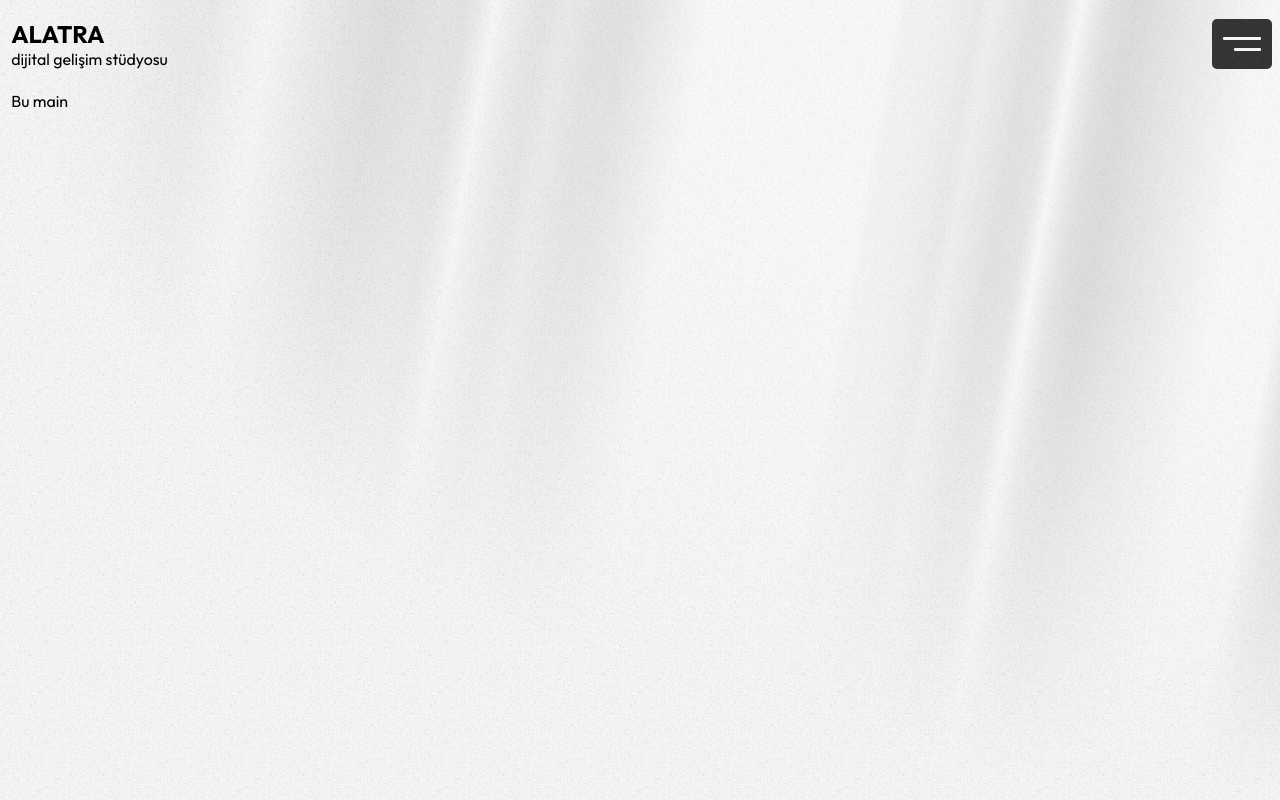
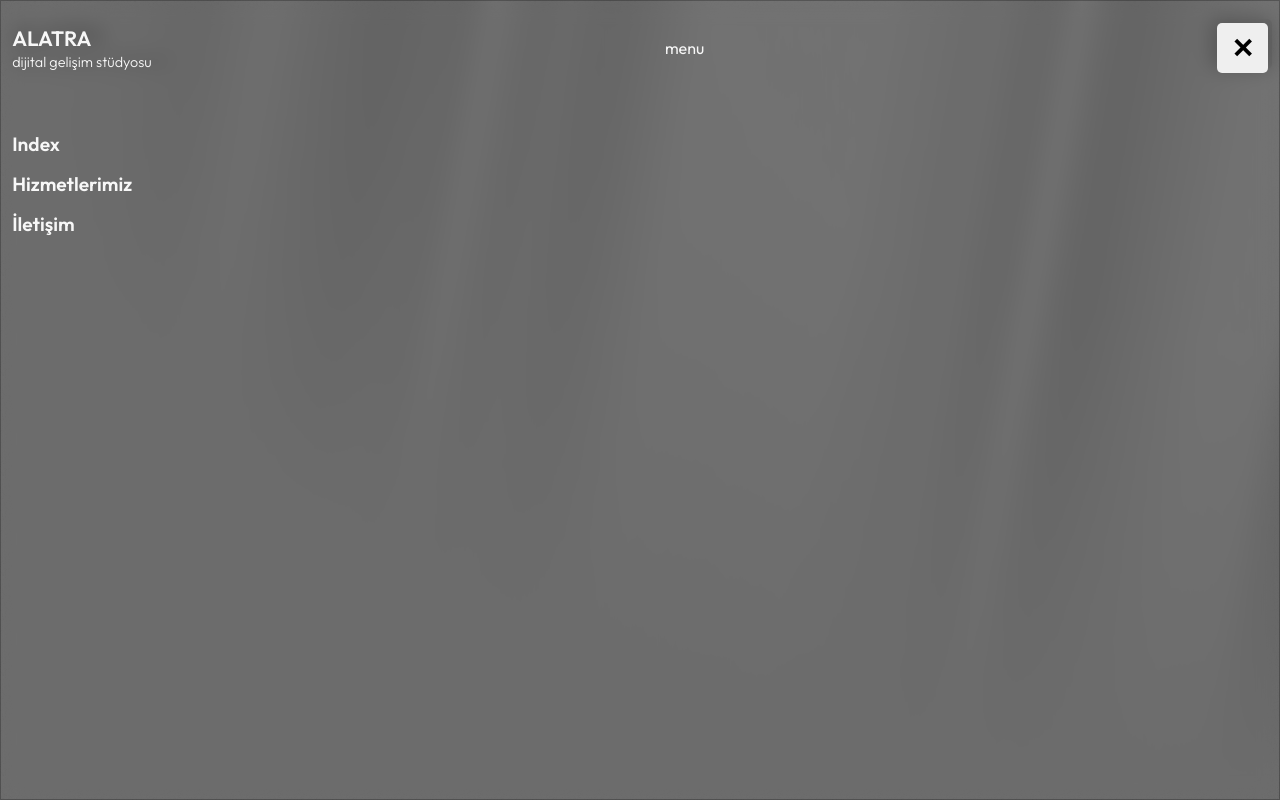
Before and after one commit to salimalitarikz/alatra2024, a plain HTML site: page index.html in a window 1280 px wide. Both pictures are taken after a click on the button 1241 px from the left and 43 px from the top of the page. Shown: the top 800 px of the page. Drawn offline with Linux system fonts and the light colour scheme.

Commit message:
initial-2

```diff
--- a/index.html
+++ b/index.html
@@ -17,15 +17,44 @@
         <div id="nav_middle">links</div>
         <div id="nav_right">Proje Başlat</div>
 
-        <button id="menu_button">
+        <button onclick="menuToggle()" id="menu_button">
             <span></span>
             <span></span>
         </button>
     </nav>
 
-    <main>
+    <menu id="menu">
+        <div id="menu_header">
+            <div>
+                <h1>ALATRA</h1>
+                <span>dijital gelişim stüdyosu</span>
+            </div>
+            <div>menu</div>
+            <button onclick="menuToggle()">&#x2715;</button>
+        </div>
+
+        <div id="menu_links">
+            <a href="#">Index</a>
+            <a href="#">Hizmetlerimiz</a>
+            <a href="#">İletişim</a>
+        </div>
+
+        <div id="menu_footer">
+
+        </div>
+
+
+    </menu>
+
+    <main id="main">
         Bu main
     </main>
 
+
+
+
+
+    <!-- // js files -->
+    <script src="site.js"></script>
 </body>
 </html>
--- a/site.js
+++ b/site.js
@@ -0,0 +1,7 @@
+function menuToggle() {
+    let menu = document.getElementById("menu");
+    let main = document.getElementById("main");
+
+    menu.classList.toggle("menu_active");
+    main.classList.toggle("main_disabled");
+}
--- a/style.scss
+++ b/style.scss
@@ -3,7 +3,8 @@
 
 //root
 
-$gray_light:#f5f5f5;
+$white:#f7f7f7;
+$gray_light:#dbdbdb;
 $gray_normal:#8f8f8f;
 $gray_dark:#333333;
 $orange:#ff1e00;
@@ -15,6 +16,7 @@ $orange:#ff1e00;
     padding: 0;
     box-sizing: border-box;
     font-family: "Outfit", sans-serif;
+    transition: .2s;
 }
 
 body{
@@ -36,9 +38,25 @@ button{
 
 }
 
+a{
+    color: unset;
+    text-decoration: unset;
+}
+
+
+// exception
+
+body:has(.menu_active){
+    nav{
+        opacity: .3;
+    }
+}
+
 // parts
 
 nav{
+    transition-delay: .3s;
+    transition: .5s;
     width: calc(100% - 1rem);
     padding: .2rem;
     display: flex;
@@ -101,13 +119,93 @@ nav{
 
 }
 
+menu{
+    width: 100%;
+    height: 100vh;
+    position: fixed;
+    top: 0;
+    left: 100%;
+    z-index: 3;
+    display: flex;
+    flex-direction: column;
+    gap: 4rem;
+    transition: .5s;
+    padding: .7rem;
+    // glass effect
+    background: rgba(0, 0, 0, 0.5);
+    -webkit-backdrop-filter: blur(10px);
+    backdrop-filter: blur(10px);
+    border: 1px solid rgba(0, 0, 0, 0.25);
+    color: $white;
+
+
+    >#menu_header{
+        // padding: .2rem;
+        height: 3.5rem;
+        display: flex;
+        align-items: center;
+        justify-content: space-between;
+        position: relative;
+        top: .5rem;
+
+        >div{
+
+            >h1{
+                font-size: 1.3rem;
+                font-weight: 600;
+            }
+            >span{
+                font-size: .9rem;
+                font-weight: 300;
+            }
+        }
+
+        >button{
+            height: 90%;
+            aspect-ratio: 1/1;
+            font-size: 1.7rem;
+            font-weight: 700;
+            display: flex;
+            align-items: center;
+            justify-content: center;
+            line-height: 0;
+        }
+    }
+
+    >#menu_links{
+        width: 100%;
+        display: flex;
+        flex-direction: column;
+        gap: 1rem;
+
+        >a{
+            font-size: 1.2rem;
+            font-weight: 600;
+        }
+    }
+
+    &.menu_active{
+        transition: .7s;
+        left: 0%;
+    }
+}
+
 main{
     width: calc(100% - 1rem);
     position: relative;
     left: .5rem;
     margin-top: 2rem;
     padding: .2rem;
+    background-color: $gray_normal;
+    transition: .6s;
+
+    &.main_disabled{
+        transition: .5s;
+        left: -100%;
+    }
 }
+
+
 
 
 
```
Also changed, not shown: style.css, 1 other file.
